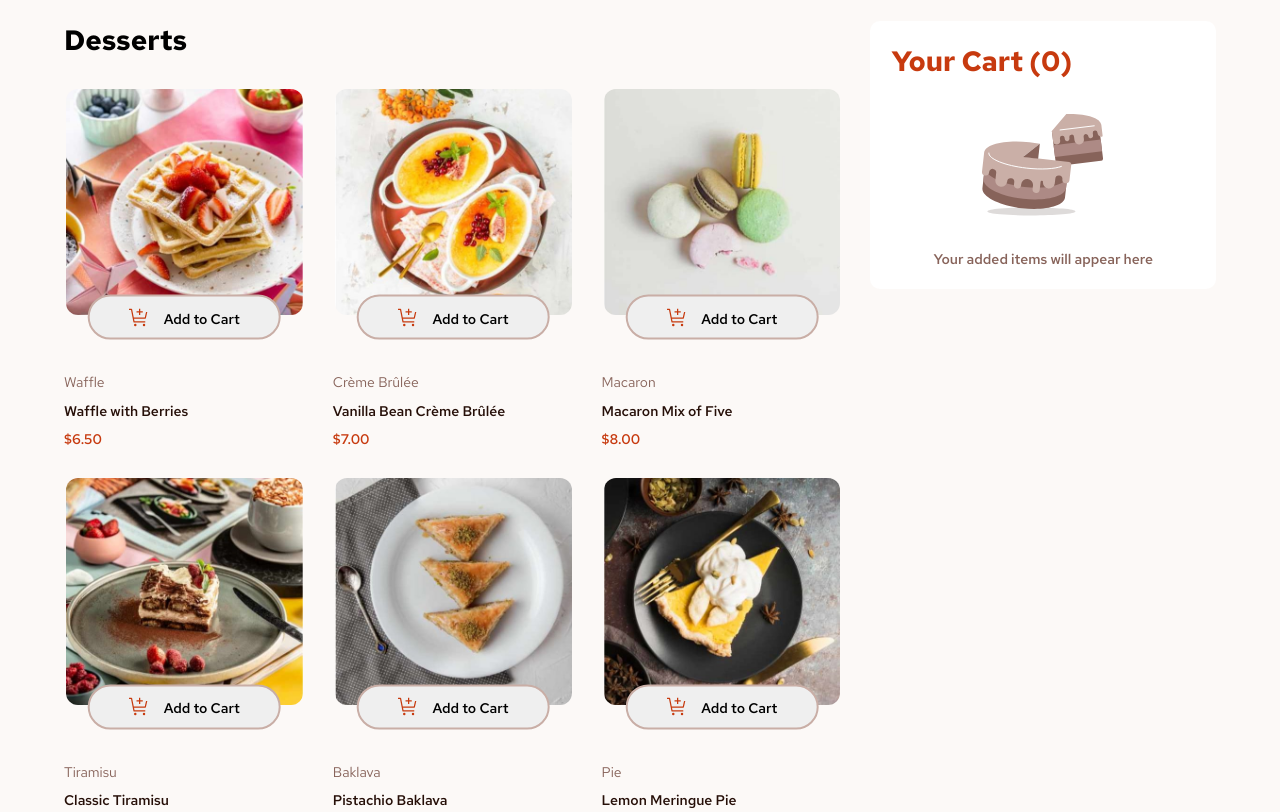
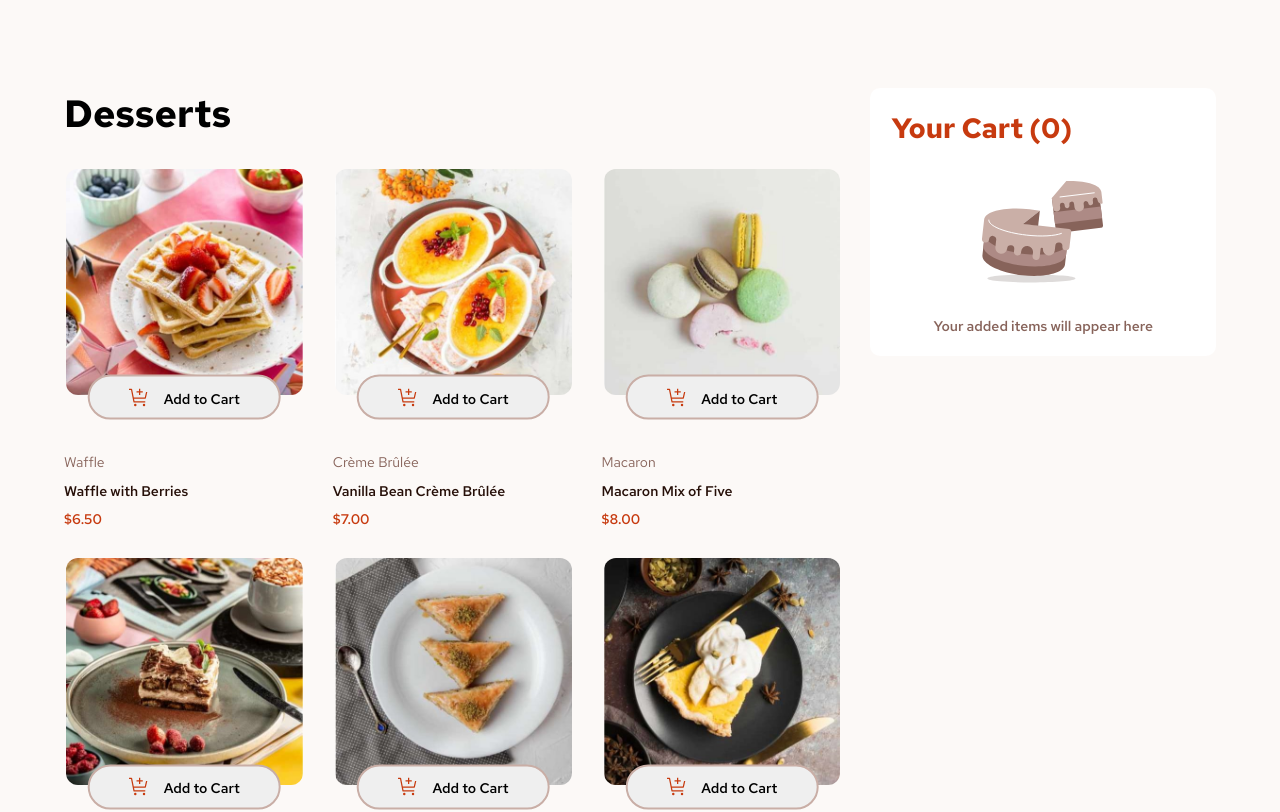
Before and after one commit to YacoubDweik/product-list-with-cart-main, a plain HTML site: page index.html in a window 1280 px wide. Shown: the top 812 px of the page. Drawn offline with Linux system fonts and the light colour scheme.

Commit message:
First one!

```diff
--- a/styles.css
+++ b/styles.css
@@ -409,9 +409,14 @@ body.inactive::after {
     width: min(90%, 1216px);
     flex-direction: row;
     align-items: flex-start;
+    min-height: 1361px;
+    padding: 88px 0;
   }
   .container__desserts {
     width: 70%;
+  }
+  .desserts__title {
+    font-size: 38px;
   }
   .container__cart {
     width: 30%;
```
